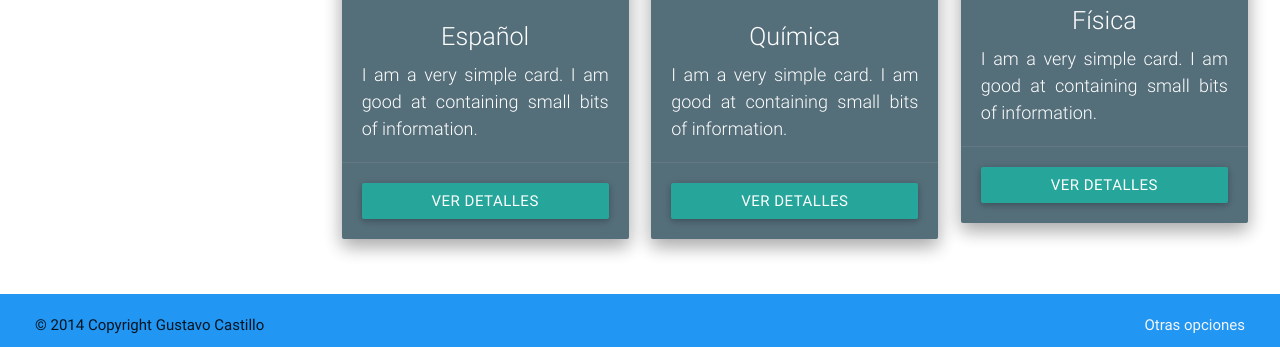
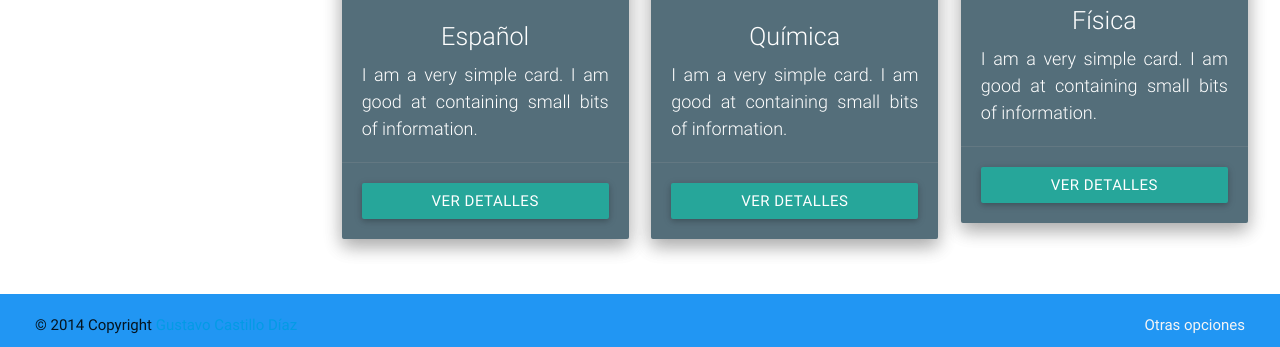
Before and after one commit to gustavocd/interfaz_alumno, a plain HTML site: page index.html in a window 1280 px wide. Shown: the part 614-961 px from the top of the page. Drawn offline with nearby package versions, Linux system fonts and the light colour scheme.

Commit message:
Pequeños cambios en el index

```diff
--- a/index.html
+++ b/index.html
@@ -168,7 +168,7 @@
     </div>
 
     <footer class="page-footer blue">
-            © 2014 Copyright Gustavo Castillo
+            © 2014 Copyright <a href="#">Gustavo Castillo Díaz</a>
             <a class="grey-text text-lighten-4 right" href="#!">Otras opciones</a>
     </footer>
 
```
